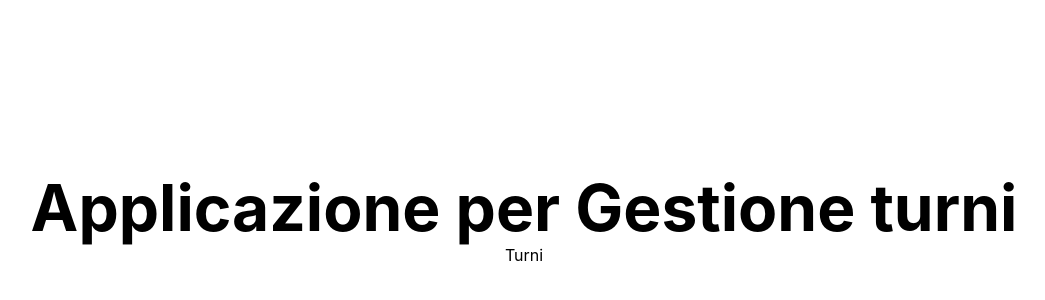
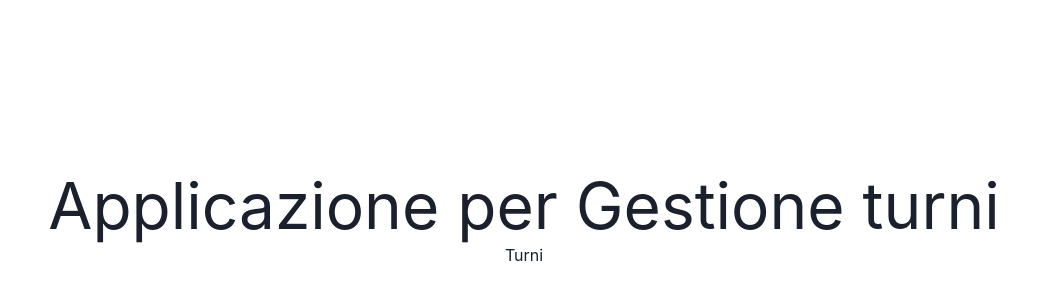
Before and after one commit to Gioambra/handle-turni, a Next.js app in the folder turni/: page / in a window 1280 px wide. Shown: the part 182-482 px from the top of the page, without its empty margins (116-1161 px from the left). Built offline with nearby package versions, Linux system fonts and the light colour scheme.

Commit message:
added chakra to project

```diff
--- a/turni/package.json
+++ b/turni/package.json
@@ -9,6 +9,10 @@
     "lint": "next lint"
   },
   "dependencies": {
+    "@chakra-ui/react": "^1.6.10",
+    "@emotion/react": "^11",
+    "@emotion/styled": "^11",
+    "framer-motion": "^4",
     "next": "11.1.2",
     "react": "17.0.2",
     "react-dom": "17.0.2"
--- a/turni/pages/_app.js
+++ b/turni/pages/_app.js
@@ -1,7 +1,9 @@
 import '../styles/globals.css'
-
+import { ChakraProvider } from "@chakra-ui/react"
 function MyApp({ Component, pageProps }) {
-  return <Component {...pageProps} />
+  return (<ChakraProvider>
+    <Component {...pageProps} />
+    </ChakraProvider>)
 }
 
 export default MyApp
```
Also changed, not shown: 2 other files (tests, documents, lock files or other folders).
